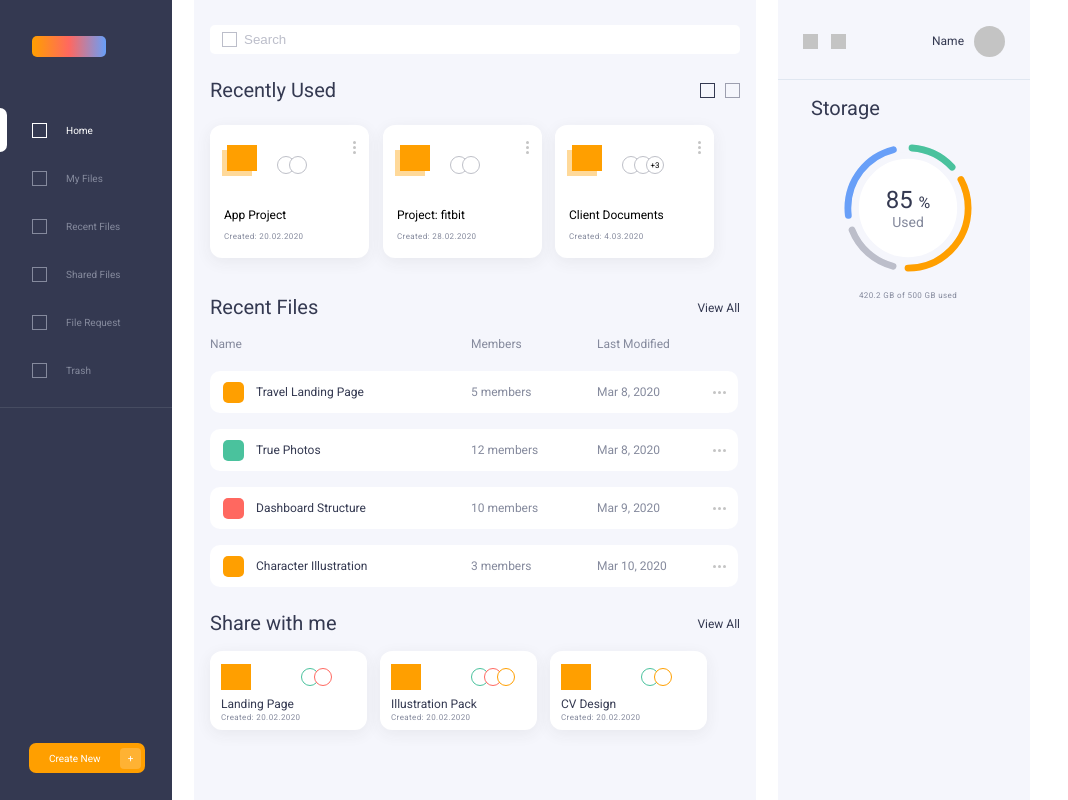
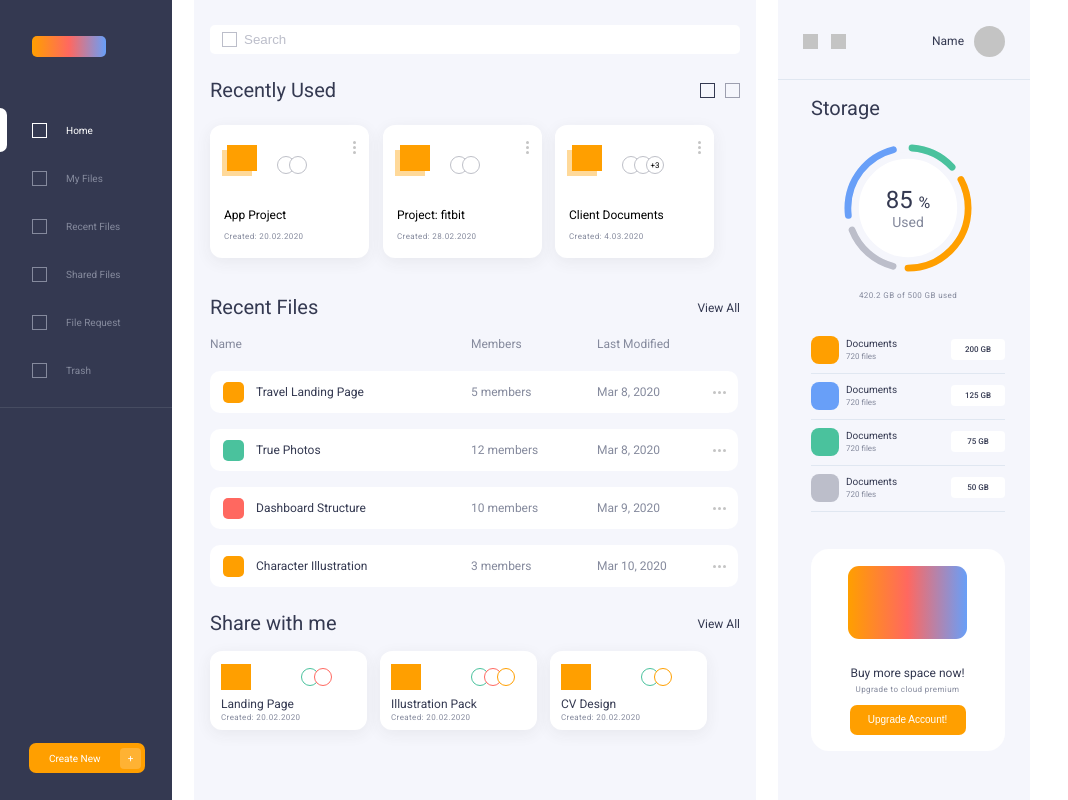
Before and after one commit to stevenlara-ravn/CSS-Nerdery-Challenge, a plain HTML site: page public/index.html in a window 1280 px wide. Shown: the whole page, without its empty margins (0-1068 px from the left). Drawn offline with Linux system fonts and the light colour scheme.

Commit message:
feature: Add right sidebar

```diff
--- a/public/assets/css/main.css
+++ b/public/assets/css/main.css
@@ -640,3 +640,133 @@
         }
     }
 }
+
+.storage-info__container {
+    display: flex;
+    flex-direction: column;
+    gap: 37px;
+
+    >.storage-info__container--storage-list {
+        display: flex;
+        flex-direction: column;
+
+        >li {
+            display: flex;
+            justify-content: space-between;
+            align-items: center;
+            border-bottom: 1px solid var(--bg-gray-125);
+            padding: 8px 0 9px;
+
+            >div {
+                display: flex;
+                justify-content: space-between;
+                align-items: center;
+                gap: 7px;
+            }
+
+            .square {
+                width: 28px;
+                height: 28px;
+                border: none;
+                background-color: red;
+                border-radius: 8px;
+            }
+
+            .docs-info {
+                display: flex;
+                flex-direction: column;
+                gap: 2px;
+            }
+
+            .docs-info>h3 {
+                font-size: 10px;
+                font-weight: 400;
+                line-height: 11.72px;
+                color: var(--bg-gray-600);
+            }
+
+            .docs-info>h4 {
+                font-size: 8px;
+                font-weight: 400;
+                line-height: 9.38px;
+                color: var(--bg-gray-400);
+            }
+
+            >p {
+                font-size: 8px;
+                font-weight: 500;
+                line-height: 9.38px;
+                color: var(--bg-gray-600);
+                background-color: var(--bg-white);
+                border-radius: 4px;
+                width: 54px;
+                height: 21px;
+                text-align: center;
+                align-content: center;
+            }
+        }
+    }
+}
+
+.storage-info__container--upgrade-ad {
+    display: flex;
+    flex-direction: column;
+    justify-content: space-between;
+    align-items: center;
+    width: 194px;
+    height: 202px;
+    padding: 17px 38px 16px 37px;
+    background-color: var(--bg-white);
+    border-radius: 18px;
+    gap: 23px;
+
+    >.ad-box-gradient {
+        width: 119px;
+        height: 73px;
+        background: var(--box-gradient-color);
+        border-radius: 11px;
+    }
+
+    >.storage-info__container--upgrade-ad--content {
+        display: flex;
+        flex-direction: column;
+        justify-content: space-between;
+        align-items: center;
+        gap: 10px;
+
+        >div {
+            display: flex;
+            flex-direction: column;
+            justify-content: space-between;
+            align-items: center;
+            gap: 5px;
+
+            >h4 {
+                font-size: 12px;
+                font-weight: 400;
+                line-height: 14.06px;
+                color: var(--bg-gray-600);
+            }
+
+            >h5 {
+                font-size: 8px;
+                font-weight: 400;
+                line-height: 9.38px;
+                color: var(--bg-gray-400);
+                letter-spacing: 0.05em;
+            }
+        }
+
+        >button {
+            background-color: var(--bg-yellow-300);
+            border-radius: 7px;
+            width: 116px;
+            height: 30px;
+            font-size: 10px;
+            font-weight: 500;
+            line-height: 11.72px;
+            color: var(--bg-white);
+            border: none;
+        }
+    }
+}
--- a/public/index.html
+++ b/public/index.html
@@ -334,8 +334,66 @@
                     <figcaption>420.2 GB of 500 GB used</figcaption>
                 </figure>
 
-                <section>
+                <section class="storage-info__container">
+                    <ul class="storage-info__container--storage-list">
+                        <li>
+                            <div>
+                                <div class="square" style="background-color: var(--bg-yellow-300);"></div>
+                                <div class="docs-info">
+                                    <h3>Documents</h3>
+                                    <h4>720 files</h4>
+                                </div>
+                            </div>
 
+                            <p>200 GB</p>
+                        </li>
+                        <li>
+                            <div>
+                                <div class="square" style="background-color: var(--bg-blue-100);"></div>
+                                <div class="docs-info">
+                                    <h3>Documents</h3>
+                                    <h4>720 files</h4>
+                                </div>
+                            </div>
+
+                            <p>125 GB</p>
+                        </li>
+                        <li>
+                            <div>
+                                <div class="square" style="background-color: var(--bg-turquoise-100);"></div>
+                                <div class="docs-info">
+                                    <h3>Documents</h3>
+                                    <h4>720 files</h4>
+                                </div>
+                            </div>
+
+                            <p>75 GB</p>
+                        </li>
+                        <li>
+                            <div>
+                                <div class="square" style="background-color: var(--bg-gray-200);"></div>
+                                <div class="docs-info">
+                                    <h3>Documents</h3>
+                                    <h4>720 files</h4>
+                                </div>
+                            </div>
+
+                            <p>50 GB</p>
+                        </li>
+                    </ul>
+
+                    <div class="storage-info__container--upgrade-ad">
+                        <div class="ad-box-gradient"></div>
+
+                        <div class="storage-info__container--upgrade-ad--content">
+                            <div>
+                                <h4>Buy more space now!</h4>
+                                <h5>Upgrade to cloud premium</h5>
+                            </div>
+
+                            <button>Upgrade Account!</button>
+                        </div>
+                    </div>
                 </section>
             </div>
         </aside>
```
